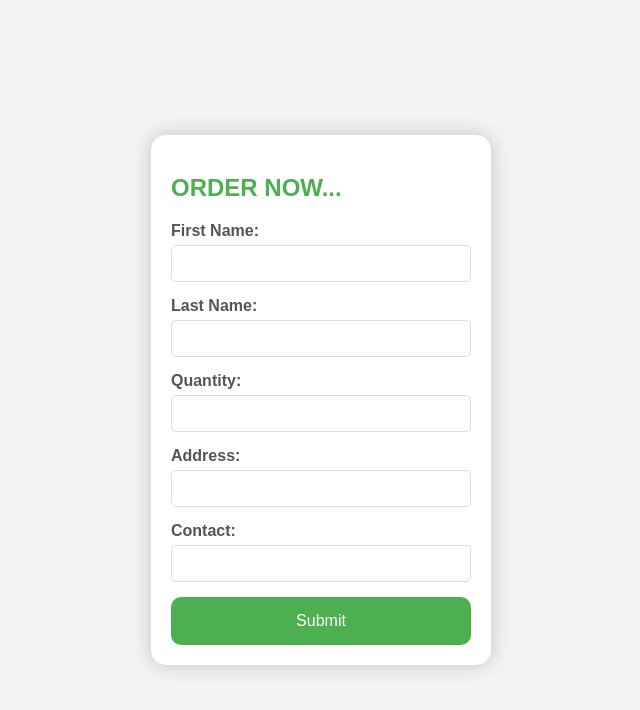
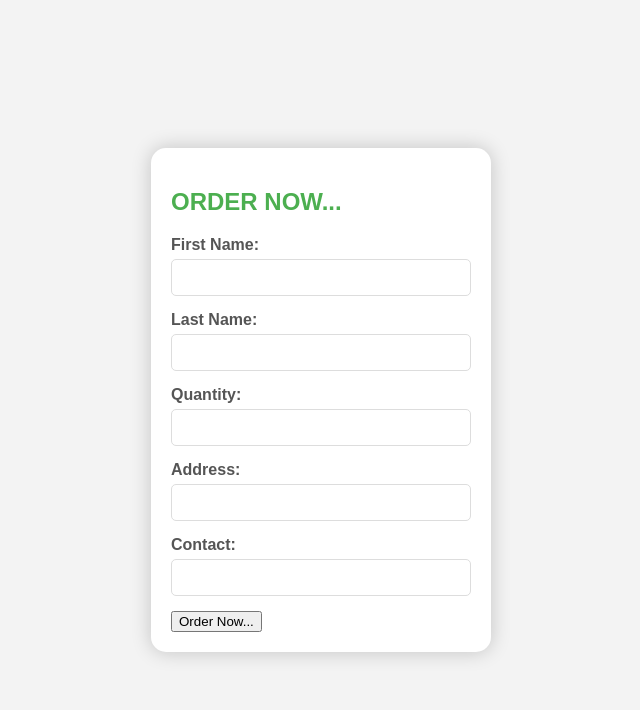
Before and after one commit to AAPUBLICATION1/A-APUBLICATION, a plain HTML site: page cart.html in a window 1280 px wide. Shown: the whole page, without its empty margins (319-959 px from the left). Drawn offline with Linux system fonts and the light colour scheme.

Commit message:
Update cart.html

```diff
--- a/cart.html
+++ b/cart.html
@@ -119,11 +119,7 @@
 					required
 				/>
 
-
-
-				<button type="submit" id="submit">
-					Submit
-				</button>
+	<input type="submit" value="Order Now..." class="button btn-primary" id="submit">
 			</form>
 		</div>
 			<script>
```
